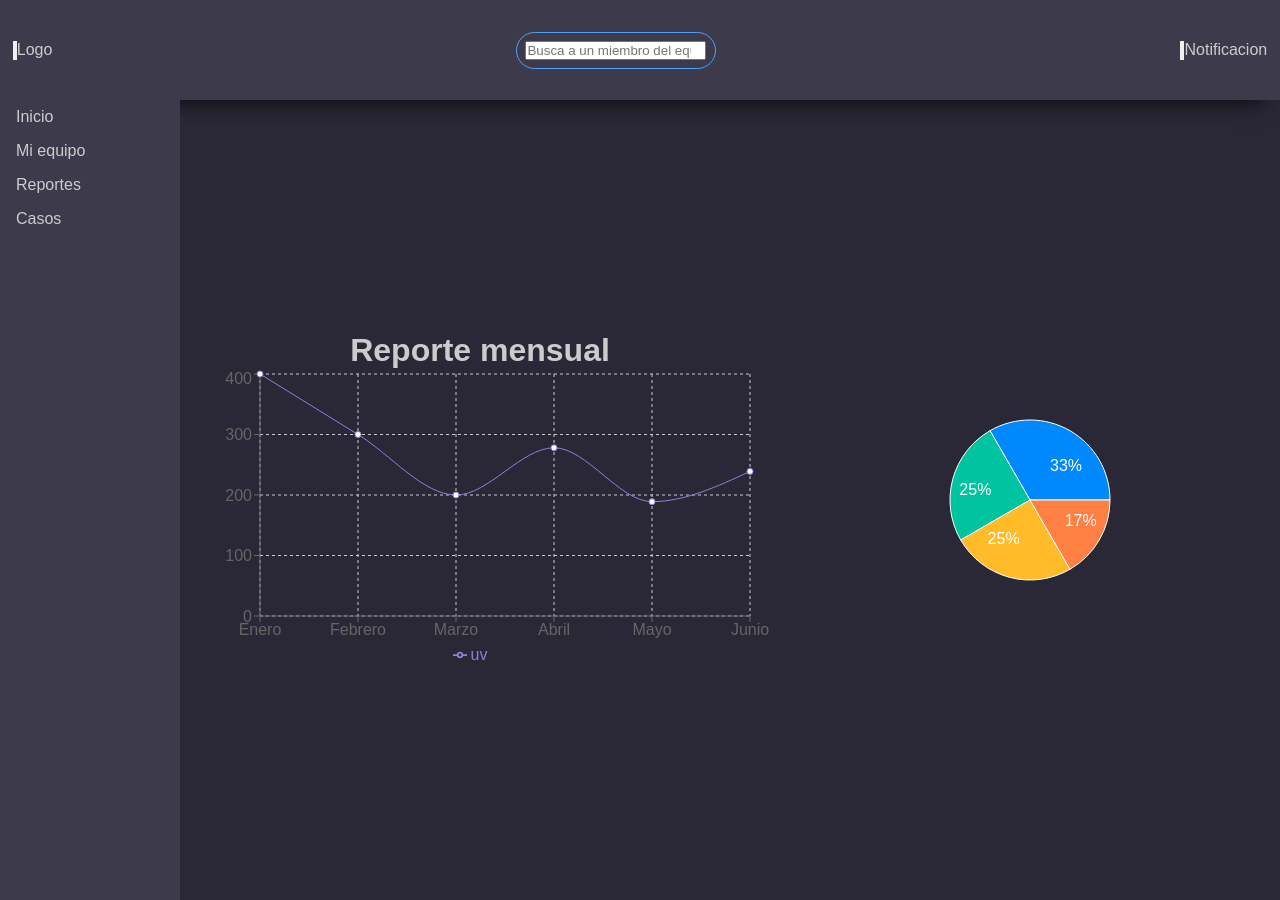
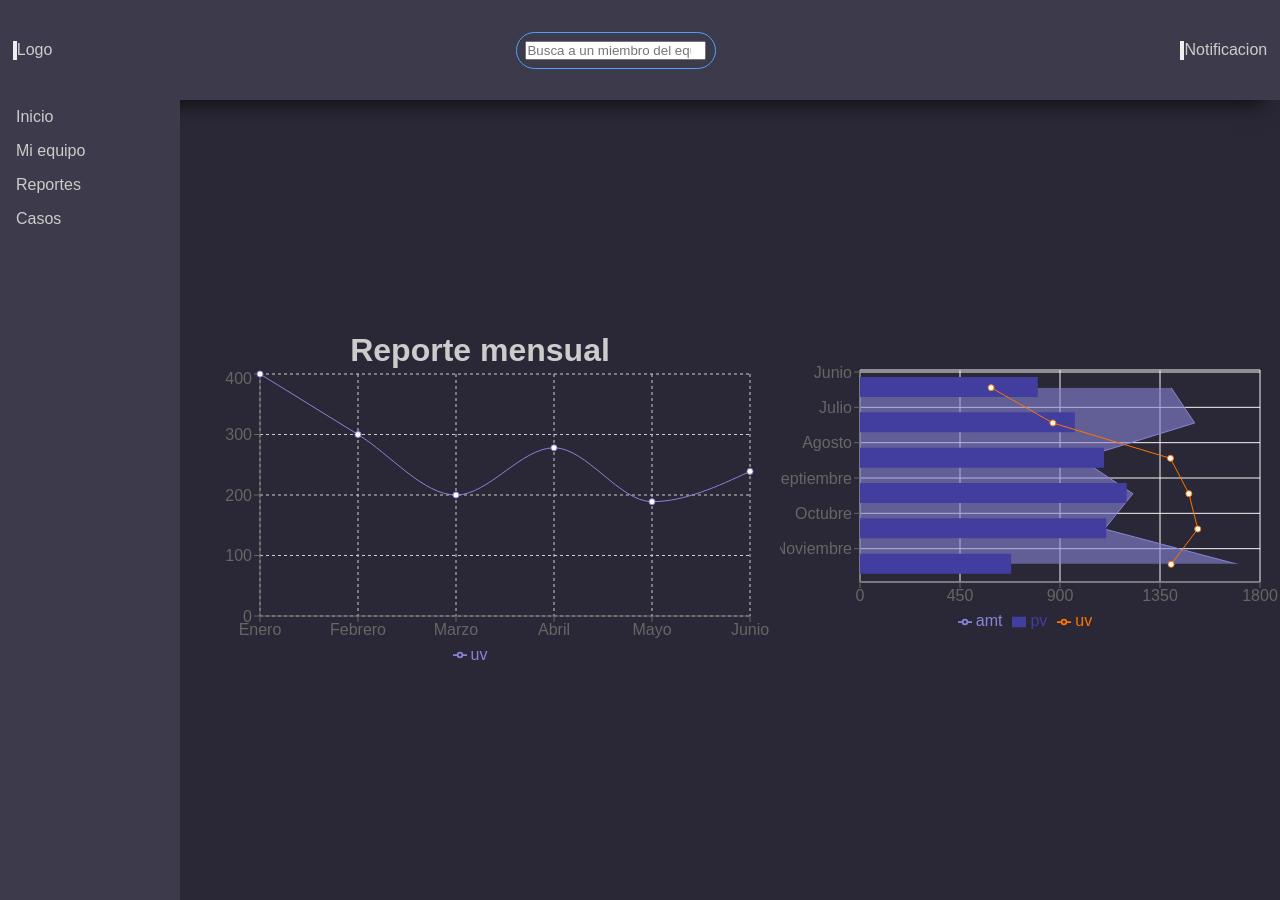
Before and after one commit to diegoamero/HelpDesk, a Next.js app: page /dashboards in a window 1280 px wide. Built offline with nearby package versions, Linux system fonts and the light colour scheme.

Commit message:
Add new chart to dashboard

```diff
--- /dev/null
+++ b/src/app/dashboards/VerticalComposedChart.js
@@ -0,0 +1,84 @@
+import React, { PureComponent } from 'react';
+import {
+  ComposedChart,
+  Line,
+  Area,
+  Bar,
+  XAxis,
+  YAxis,
+  CartesianGrid,
+  Tooltip,
+  Legend,
+  ResponsiveContainer,
+} from 'recharts';
+
+const data = [
+  {
+    name: 'Junio',
+    uv: 590,
+    pv: 800,
+    amt: 1400,
+  },
+  {
+    name: 'Julio',
+    uv: 868,
+    pv: 967,
+    amt: 1506,
+  },
+  {
+    name: 'Agosto',
+    uv: 1397,
+    pv: 1098,
+    amt: 989,
+  },
+  {
+    name: 'Septiembre',
+    uv: 1480,
+    pv: 1200,
+    amt: 1228,
+  },
+  {
+    name: 'Octubre',
+    uv: 1520,
+    pv: 1108,
+    amt: 1100,
+  },
+  {
+    name: 'Noviembre',
+    uv: 1400,
+    pv: 680,
+    amt: 1700,
+  },
+];
+
+export default class Example extends PureComponent {
+  static demoUrl = 'https://codesandbox.io/p/sandbox/vertical-composed-chart-6r8xmw';
+
+  render() {
+    return (
+      <ResponsiveContainer width="100%" height="100%">
+        <ComposedChart
+          layout="vertical"
+          width={500}
+          height={400}
+          data={data}
+          margin={{
+            top: 20,
+            right: 20,
+            bottom: 20,
+            left: 20,
+          }}
+        >
+          <CartesianGrid stroke="#f5f5f5" />
+          <XAxis type="number" />
+          <YAxis dataKey="name" type="category" scale="band" />
+          <Tooltip />
+          <Legend />
+          <Area dataKey="amt" fill="#8884d8" stroke="#8884d8" />
+          <Bar dataKey="pv" barSize={20} fill="#413ea0" />
+          <Line dataKey="uv" stroke="#ff7300" />
+        </ComposedChart>
+      </ResponsiveContainer>
+    );
+  }
+}
--- a/src/app/dashboards/page.js
+++ b/src/app/dashboards/page.js
@@ -1,6 +1,7 @@
 'use client';
 import { LineChart, Line, XAxis, YAxis, CartesianGrid, Tooltip, Legend, ResponsiveContainer, PieChart, Pie, Sector, Cell} from 'recharts';
-import styles from './styles.module.css'
+import styles from './styles.module.css';
+import VerticalComposedChart from './VerticalComposedChart';
 
 const datos = [
   { name: 'Group A', value: 400 },
@@ -27,7 +28,7 @@ const renderCustomizedLabel = ({ cx, cy, midAngle, innerRadius, outerRadius, per
 const PieChartComponent = () => {
   return (
     <ResponsiveContainer width="100%" height="100%">
-      <PieChart>
+      <PieChart height={300}>
         <Pie
           data={datos}
           cx="50%"
@@ -71,7 +72,7 @@ export default function Page() {
         </LineChart>
       </div>
       <div style={{ width: '500px', height: '300px' }}> {/* Set a specific width and height */}
-      <PieChartComponent />
+      <VerticalComposedChart/>
     </div>
     </div>
   );
```
